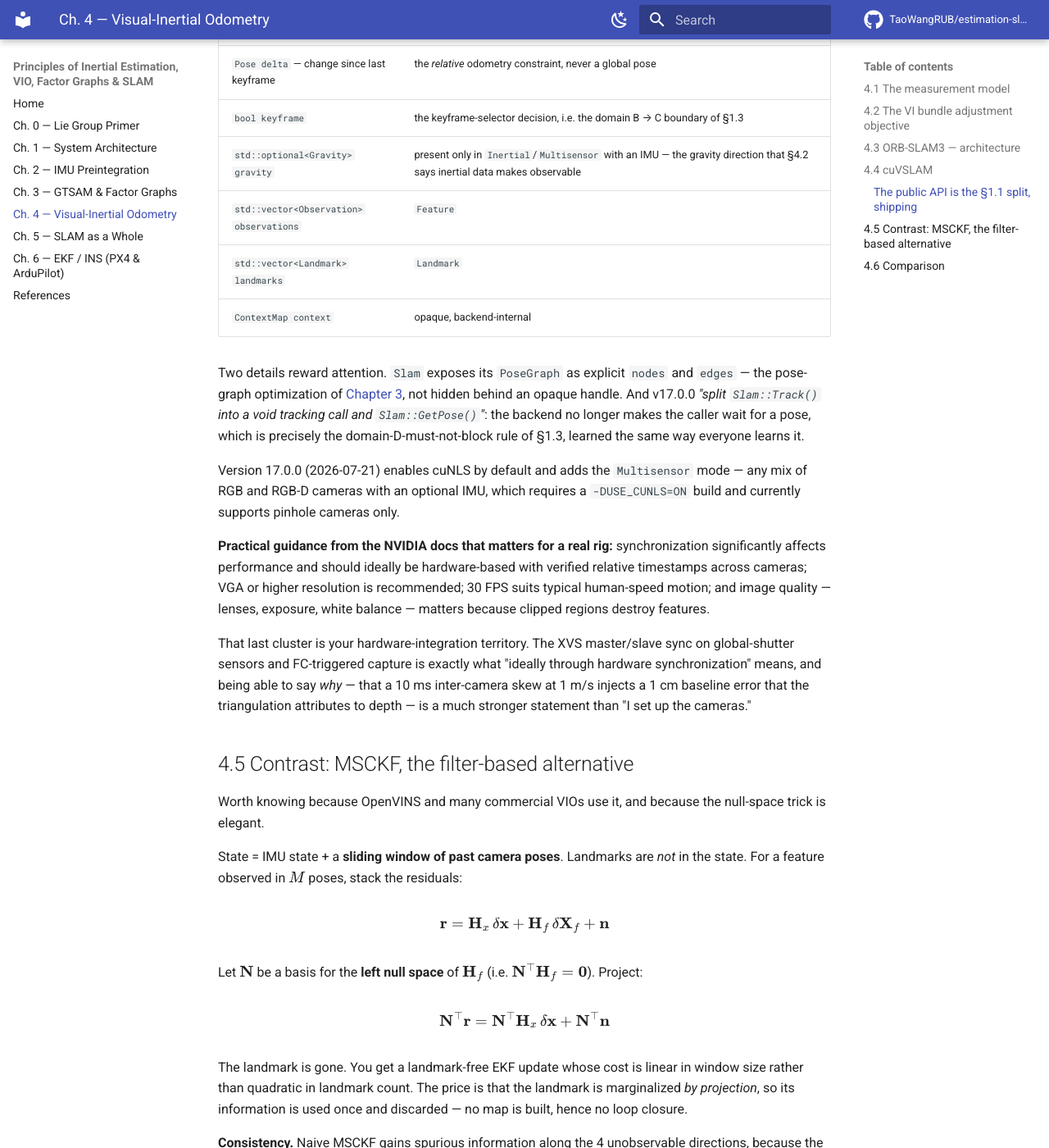
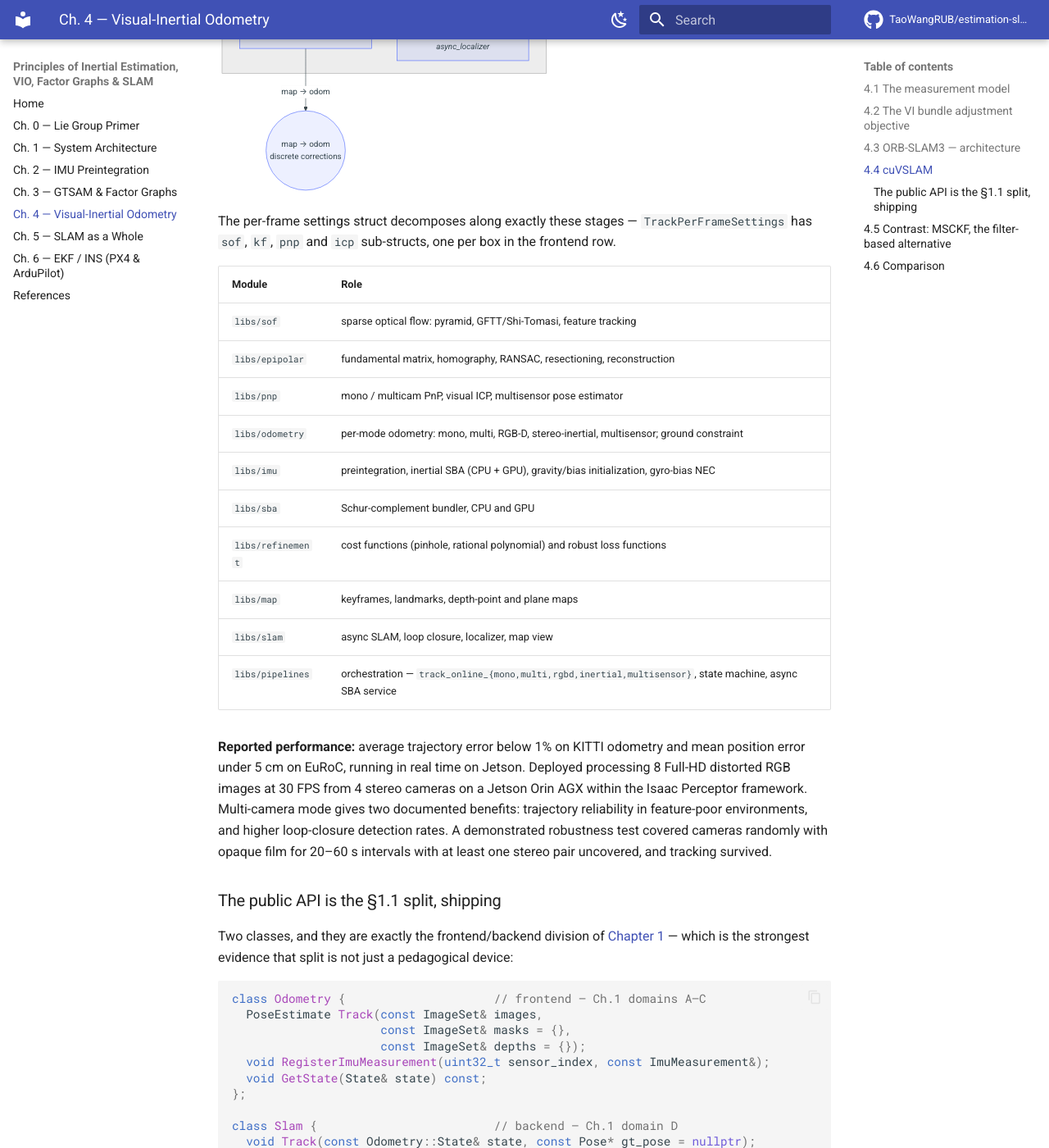
Before and after one commit to TaoWangRUB/estimation-slam-principles, an MkDocs documentation site: the page built from docs/chapter-4.md, in a window 1280 px wide and 1400 px high, scrolled down 7559 px. Shown: the whole window at 82% size. Built offline with MkDocs 1.6.1 and Material for MkDocs 9.7.7, drawn with Linux system fonts in a browser that asks for light colours; comment, search, counter and statistics services are not loaded.

Commit message:
Ch.4: redraw the cuVSLAM pipeline from the source tree
The previous diagram came from the paper's frontend/backend summary.
This one is built from libs/, so every box names the module that
implements it and the per-frame stages match the code.

Frontend, per frame (GPU): upload -> pyramid (sof/basic_image_
downscaler, convolutor, box_blur) -> GFTT/Shi-Tomasi (sof/gftt.cpp)
-> feature prediction, IMU-aided in inertial modes (pipelines/
feature_predictor) -> sparse optical-flow tracking (sof/feature_
tracker) -> RANSAC outlier rejection (libs/epipolar: fundamental,
homography, resectioning) -> lift + triangulate (pipelines/track_
lifter, triangulator) -> PnP / visual ICP (pnp/multicam_pnp,
visual_icp, pipelines/inertial_pnp).

Inertial: preintegration feeds both the initializer (SolveGyroBias ->
SolveGravityDirection -> LinearAlignment -> RefineGravity) and the
inertial BA; the tracker state machine is Uninitialized -> Initializing
-> Ok.

Keyframe rate: Schur-complement bundler (sba/schur_complement_bundler_
{cpu,gpu}) -> joint inertial BA (imu/imu_sba_gpu, cuNLS) -> robust
costs (refinement/cost_pinhole, loss_functions), with the bias fed back
to preintegration as a first-order patch or a full Reintegrate() past
reintegration_thresh = 1e-4.

Backend, async: UnifiedMap -> slam/async_slam -> loop closure and pose
graph, plus localizer/LocalizeInMap/SaveMap, emitting map->odom while
the frontend emits odom->base_link.

Added a module-to-role table, and noted that TrackPerFrameSettings
decomposes into sof/kf/pnp/icp sub-structs — one per frontend stage,
which is the code confirming the same decomposition.

````diff
--- a/docs/chapter-4.md
+++ b/docs/chapter-4.md
@@ -155,34 +155,82 @@ Isaac ROS documents that all SLAM-related operations run in a separate thread in
 
 ```mermaid
 flowchart TB
-  CAMS["stereo pair(s)<br/>1 – 32 cameras"] --> GPU
-  IMUIN["IMU (optional)"] --> F3D
-
-  subgraph FE["FRONTEND — low-latency path"]
-    direction TB
-    GPU["GPU upload"]
-    F2D["<b>2D module</b><br/>patch-uniform Shi-Tomasi selection<br/>feature tracking · keyframe selection"]
-    F3D["<b>3D module</b><br/>stereo triangulation<br/>local odometry map (recent KF poses + landmarks)<br/>local optimization + IMU"]
-    GPU --> F2D --> F3D
+  subgraph IN["Input"]
+    IMGS["ImageSet — 1..32 cameras<br/>camera::Rig (intrinsics + extrinsics)"]
+    IMUM["ImuMeasurement<br/>RegisterImuMeasurement()"]
   end
 
-  F3D -->|"smooth odometry, high rate<br/><b>odom → base_link</b>"| NAV["Nav2 / controller"]
-  F3D -->|"keyframes, landmarks"| BE
-
-  subgraph BEG["BACKEND — asynchronous, separate thread"]
+  subgraph FE["FRONTEND — per frame, GPU"]
     direction TB
-    BE["global map: poses · 2D observations<br/>3D landmarks · pose deltas · features"]
-    LOOP["loop-closure detection"]
-    PGO["pose-graph optimization<br/><i>solved on GPU by cuNLS</i>"]
-    BE --> LOOP --> PGO
+    UP["GPU upload"]
+    PYR["image pyramid<br/><i>sof/basic_image_downscaler · convolutor · box_blur</i>"]
+    GFTT["GFTT / Shi-Tomasi keypoints, patch-uniform<br/><i>sof/gftt.cpp</i>"]
+    PRED["feature prediction — IMU-aided in inertial modes<br/><i>pipelines/feature_predictor</i>"]
+    TRACK["sparse optical-flow tracking<br/><i>sof/feature_tracker.h</i>"]
+    RANSAC["outlier rejection: fundamental / homography RANSAC<br/><i>libs/epipolar</i>"]
+    LIFT["lift 2D tracks → 3D · triangulate<br/><i>pipelines/track_lifter · triangulator</i>"]
+    PNP["pose estimation — PnP / visual ICP<br/><i>pnp/multicam_pnp · visual_icp · pipelines/inertial_pnp</i>"]
+    UP --> PYR --> GFTT --> TRACK
+    PRED --> TRACK
+    TRACK --> RANSAC --> LIFT --> PNP
   end
 
-  PGO -->|"corrected global pose<br/><b>map → odom</b>"| NAV
-  BEG --> SAVE[("SaveMap / LoadMap<br/>localization-only mode")]
+  subgraph IMUB["INERTIAL — libs/imu"]
+    direction TB
+    PRE["<b>IMUPreintegration</b><br/>dR, dV, dP · Σ 9×9 · 5 bias Jacobians<br/><i>imu_preintegration.cpp</i>"]
+    INIT["initialization: SolveGyroBias → SolveGravityDirection<br/>→ LinearAlignment → RefineGravity<br/><i>inertial_optimization.cpp</i>"]
+    SM["state machine<br/>Uninitialized → Initializing → Ok<br/><i>pipelines/tracker_state_machine</i>"]
+    PRE --> INIT --> SM
+  end
 
-  style F3D fill:#31456b,stroke:#8ab4f8,color:#fff
-  style PGO fill:#6b3145,stroke:#f8a1b4,color:#fff
+  subgraph LOCO["LOCAL OPTIMIZATION — keyframe rate"]
+    direction TB
+    SBA["Schur-complement bundler<br/><i>sba/schur_complement_bundler_{cpu,gpu}</i>"]
+    ISBA["<b>inertial BA</b> — joint visual + IMU<br/>ImuBAProblem: poses · velocities · biases · gravity · landmarks<br/><i>imu/imu_sba_gpu.h · cuNLS</i>"]
+    REF["robust costs — Huber-style loss<br/><i>refinement/cost_pinhole · loss_functions</i>"]
+    SBA --> ISBA --> REF
+  end
+
+  subgraph BE["BACKEND — asynchronous thread"]
+    direction TB
+    KFM["UnifiedMap: keyframes + landmarks<br/><i>map/keyframe · landmark · map</i>"]
+    ASLAM["async SLAM<br/><i>slam/async_slam</i>"]
+    LOOPC["loop closure → pose graph (nodes + edges)"]
+    LOCZ["localizer · LocalizeInMap · SaveMap<br/><i>slam/localizer · async_localizer</i>"]
+    KFM --> ASLAM --> LOOPC
+    ASLAM --> LOCZ
+  end
+
+  IMGS --> UP
+  IMUM --> PRE
+  SM --> PNP
+  PRE --> ISBA
+  PNP -->|"PoseEstimate — Odometry::Track()"| ODO(("odom → base_link<br/>smooth, high rate"))
+  PNP --> KFD{"keyframe?"}
+  KFD -->|yes| SBA
+  REF -->|"Odometry::State"| KFM
+  ISBA -.->|"new bias → first-order patch,<br/>or Reintegrate() past 1e-4"| PRE
+  LOOPC -->|"map → odom"| MAPO(("map → odom<br/>discrete corrections"))
+
+  style PRE fill:#31456b,stroke:#8ab4f8,color:#fff
+  style ISBA fill:#6b3145,stroke:#f8a1b4,color:#fff
+  style PNP fill:#31456b,stroke:#8ab4f8,color:#fff
 ```
+
+The per-frame settings struct decomposes along exactly these stages — `TrackPerFrameSettings` has `sof`, `kf`, `pnp` and `icp` sub-structs, one per box in the frontend row.
+
+| Module | Role |
+|---|---|
+| `libs/sof` | sparse optical flow: pyramid, GFTT/Shi-Tomasi, feature tracking |
+| `libs/epipolar` | fundamental matrix, homography, RANSAC, resectioning, reconstruction |
+| `libs/pnp` | mono / multicam PnP, visual ICP, multisensor pose estimator |
+| `libs/odometry` | per-mode odometry: mono, multi, RGB-D, stereo-inertial, multisensor; ground constraint |
+| `libs/imu` | preintegration, inertial SBA (CPU + GPU), gravity/bias initialization, gyro-bias NEC |
+| `libs/sba` | Schur-complement bundler, CPU and GPU |
+| `libs/refinement` | cost functions (pinhole, rational polynomial) and robust loss functions |
+| `libs/map` | keyframes, landmarks, depth-point and plane maps |
+| `libs/slam` | async SLAM, loop closure, localizer, map view |
+| `libs/pipelines` | orchestration — `track_online_{mono,multi,rgbd,inertial,multisensor}`, state machine, async SBA service |
 
 **Reported performance:** average trajectory error below 1% on KITTI odometry and mean position error under 5 cm on EuRoC, running in real time on Jetson. Deployed processing 8 Full-HD distorted RGB images at 30 FPS from 4 stereo cameras on a Jetson Orin AGX within the Isaac Perceptor framework. Multi-camera mode gives two documented benefits: trajectory reliability in feature-poor environments, and higher loop-closure detection rates. A demonstrated robustness test covered cameras randomly with opaque film for 20–60 s intervals with at least one stereo pair uncovered, and tracking survived.
 
````
